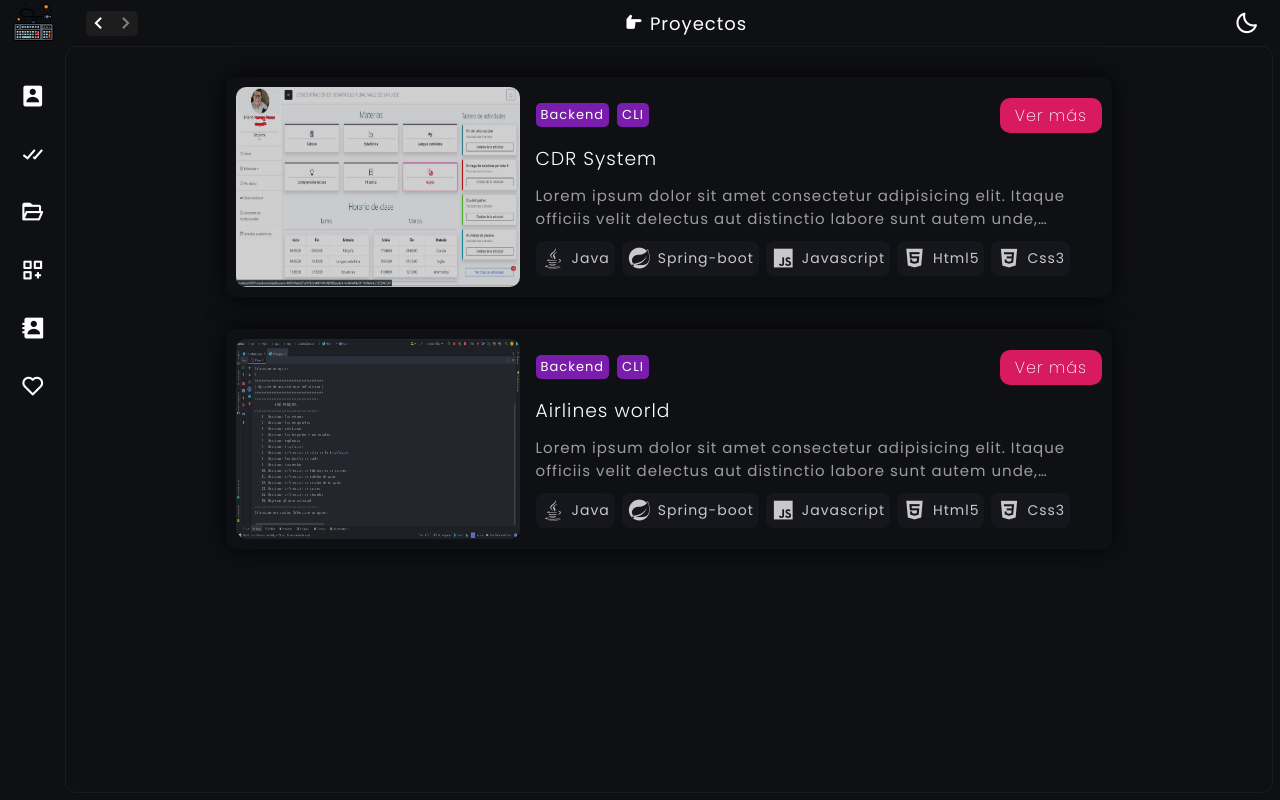
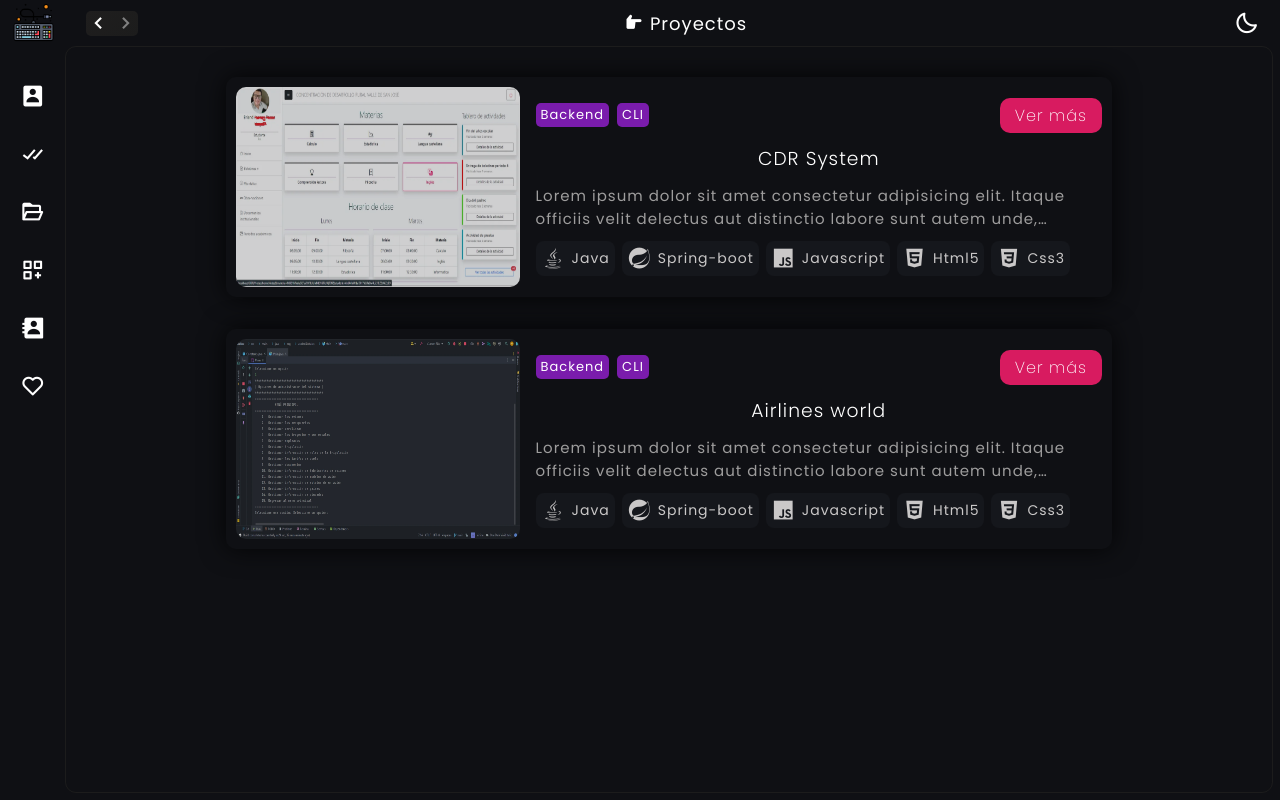
Before and after one commit to Michael-Chacon/portfolio, a React (Vite) app: page / in a window 1280 px wide. Built offline with nearby package versions, Linux system fonts and the light colour scheme.

Commit message:
chore: 🔧 Intento fallido de crear rutas, se implementará React Router
Se intentó crear rutas manualmente sin éxito, por lo que se optará por implementar React Router para gestionar la navegación entre las diferentes secciones del portafolio de forma adecuada.

```diff
--- a/src/proyectDetails/components/DetalleProyecto.css
+++ b/src/proyectDetails/components/DetalleProyecto.css
@@ -72,6 +72,13 @@
 
 .proyecto__nombre {
     font-weight: 300;
+    text-align: center;
+}
+
+.proyecto__tags{
+    display: flex;
+    justify-content: center;
+    align-items: center;
 }
 
 .tag {
--- a/src/proyects/components/ItemProyecto.jsx
+++ b/src/proyects/components/ItemProyecto.jsx
@@ -1,7 +1,8 @@
 import { useId } from "react";
 import { LenguajeComponent } from "../../utils/LenguajeComponent"
+import { Perfil } from '../../aboutMe/components/Perfil.jsx'
 
-export function ItemProyecto({ img, tipo, link, nombre, descripcion, tecnologias }) {
+export function ItemProyecto({ id, img, tipo, link, nombre, descripcion, tecnologias }) {
   const mapId = useId()
 
   const listadoLenguajes = tecnologias?.map((lenguaje, index) =>
--- a/src/proyects/components/ListaProyectos.jsx
+++ b/src/proyects/components/ListaProyectos.jsx
@@ -10,23 +10,16 @@ export function ListaProyectos() {
                     {projects?.map((project) => (
                         <ItemProyecto
                             key={project.id}
+                            id={[project.id]}
                             img={project.img}
                             tipo={project.tipo}
                             link={project.link}
                             nombre={project.nombre}
                             descripcion={project.descripcion}
-                            tecnologias={project.tecnologias}>
+                            tecnologias={project.tecnologias}
+                        >
                         </ItemProyecto>
                     ))}
-
-                    {/* <ItemProyecto
-                        img={"airlines.webp"}
-                        tipo={"Backend"}
-                        link={"#"}
-                        nombre={"Airlines world"}
-                        descripcion={"Plataforma de gestion academica y administrativa para colegios publicos"}
-                        tecnologias={["java", "spring-boot", "javascript", "html5", "css3"]}>
-                    </ItemProyecto> */}
                 </section>
             </section>
         </>
--- a/src/proyects/data/projects.json
+++ b/src/proyects/data/projects.json
@@ -22,7 +22,7 @@
             "URL_repo": "#"
         },
         {
-            "id": 1,
+            "id": 2,
             "img": "airlines.webp",
             "tipo": [
                 "Backend",
```
